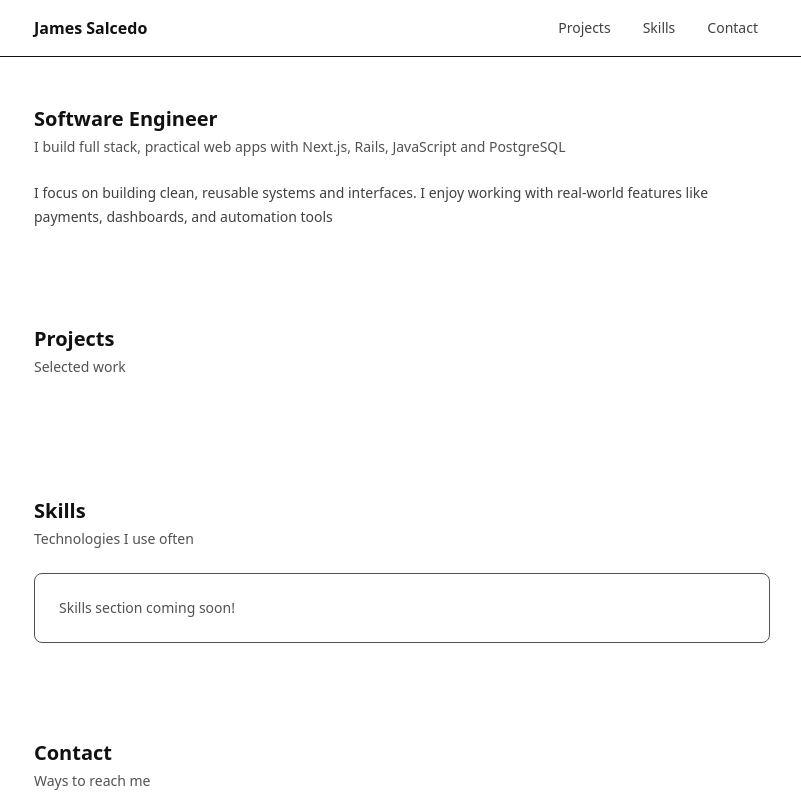
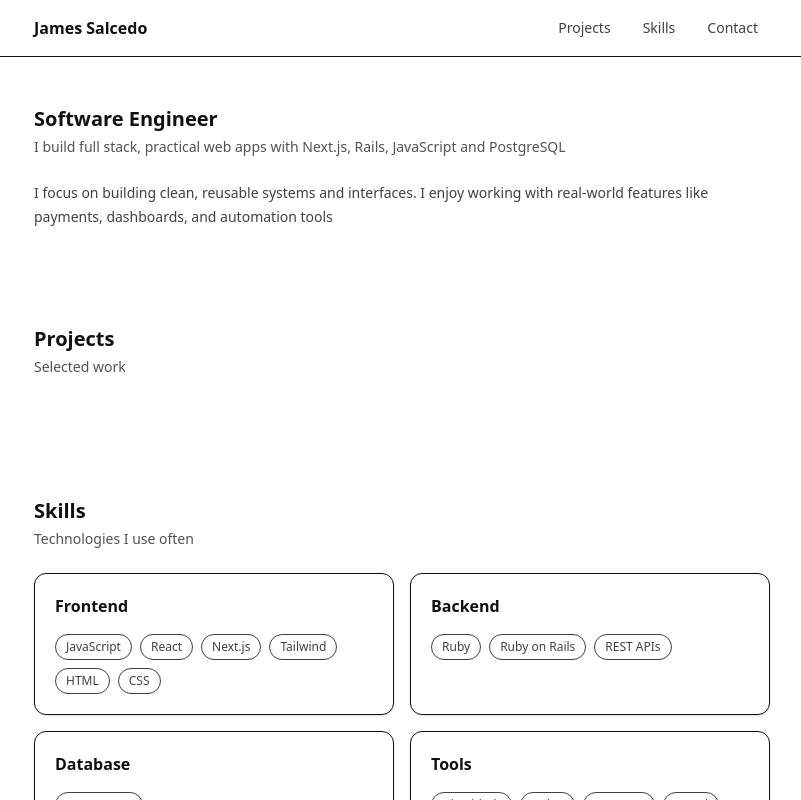
Before and after one commit to JamesSalcedo001/james_salcedo_portfolio, a Next.js app: page / in a window 1280 px wide. Shown: the top 800 px of the page, without its empty margins (238-1039 px from the left). Built offline with nearby package versions, Linux system fonts and the light colour scheme.

Commit message:
Add SkillsGrid component to page.js

```diff
--- a/src/app/page.js
+++ b/src/app/page.js
@@ -1,6 +1,7 @@
 import SiteHeader from "./components/SiteHeader";
 import Section from "./components/Section";
 import ProjectsGrid from "./components/ProjectsGrid";
+import SkillsGrid from "./components/SkillsGrid";
 
 
 export default function Home() {
@@ -34,9 +35,7 @@ export default function Home() {
           title="Skills"
           subtitle="Technologies I use often"
         >
-          <div className="rounded-lg border p-6 text-sm text-neutral-600">
-            Skills section coming soon!
-          </div>
+          <SkillsGrid />
         </Section>
 
 
```
